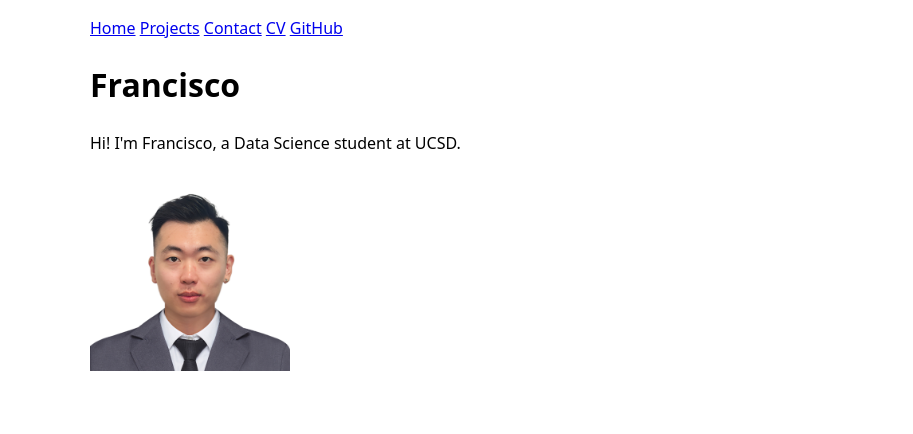
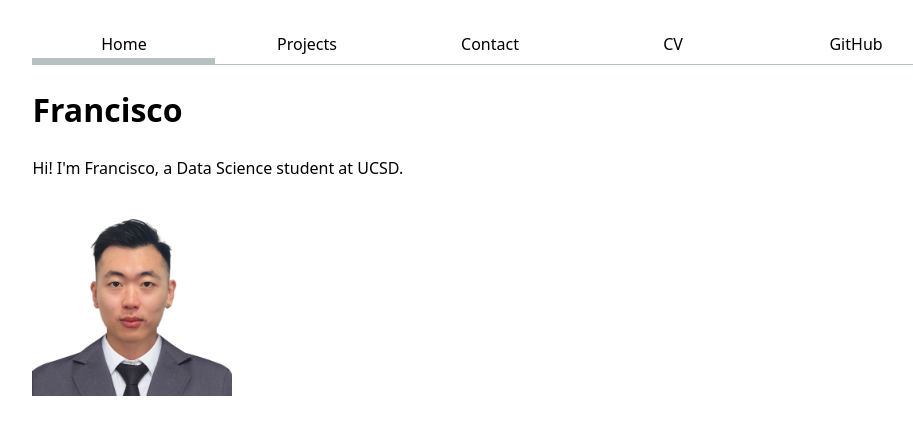
Before and after one commit to LiuxuhongDS/portfolio, a plain HTML site: page index.html in a window 1280 px wide. Shown: the whole page, without its empty margins (150-1063 px from the left). Drawn offline with Linux system fonts and the light colour scheme.

Commit message:
Style navigation bar

```diff
--- a/index.html
+++ b/index.html
@@ -8,7 +8,7 @@
 </head>
 <body>
    <nav>
-    <a href="./">Home</a>
+    <a href="./" class="current">Home</a>
     <a href="./projects/">Projects</a>
     <a href="./contact/">Contact</a>
     <a href="./cv/">CV</a>
--- a/style.css
+++ b/style.css
@@ -1,10 +1,38 @@
 body {
     font: 100%/1.5 system-ui;
-    max-width: 800px;
-    margin: 0 auto;
-    padding: 1rem;
+    max-width: 100ch;
+    margin-inline: auto;
+    padding: 1em;
 }
 
 img {
     max-width: 200px;
 }
+html {
+    --color-accent: oklch(65% 50% 0);
+    accent-color: var(--color-accent);
+}
+
+nav {
+    display: flex;
+    margin-bottom: 1em;
+    border-bottom: 1px solid oklch(80% 3% 200);
+}
+
+nav a {
+    flex: 1;
+    text-decoration: none;
+    color: inherit;
+    text-align: center;
+    padding: 0.5em;
+}
+
+nav a:hover {
+    border-bottom: 0.4em solid var(--color-accent);
+    padding-bottom: 0.1em;
+}
+
+nav a.current {
+    border-bottom: 0.4em solid oklch(80% 3% 200);
+    padding-bottom: 0.1em;
+}
```
Also changed, not shown: contact/index.html (+1 -1 lines), cv/index.html (+1 -2 lines), projects/index.html (+1 -1 lines).
